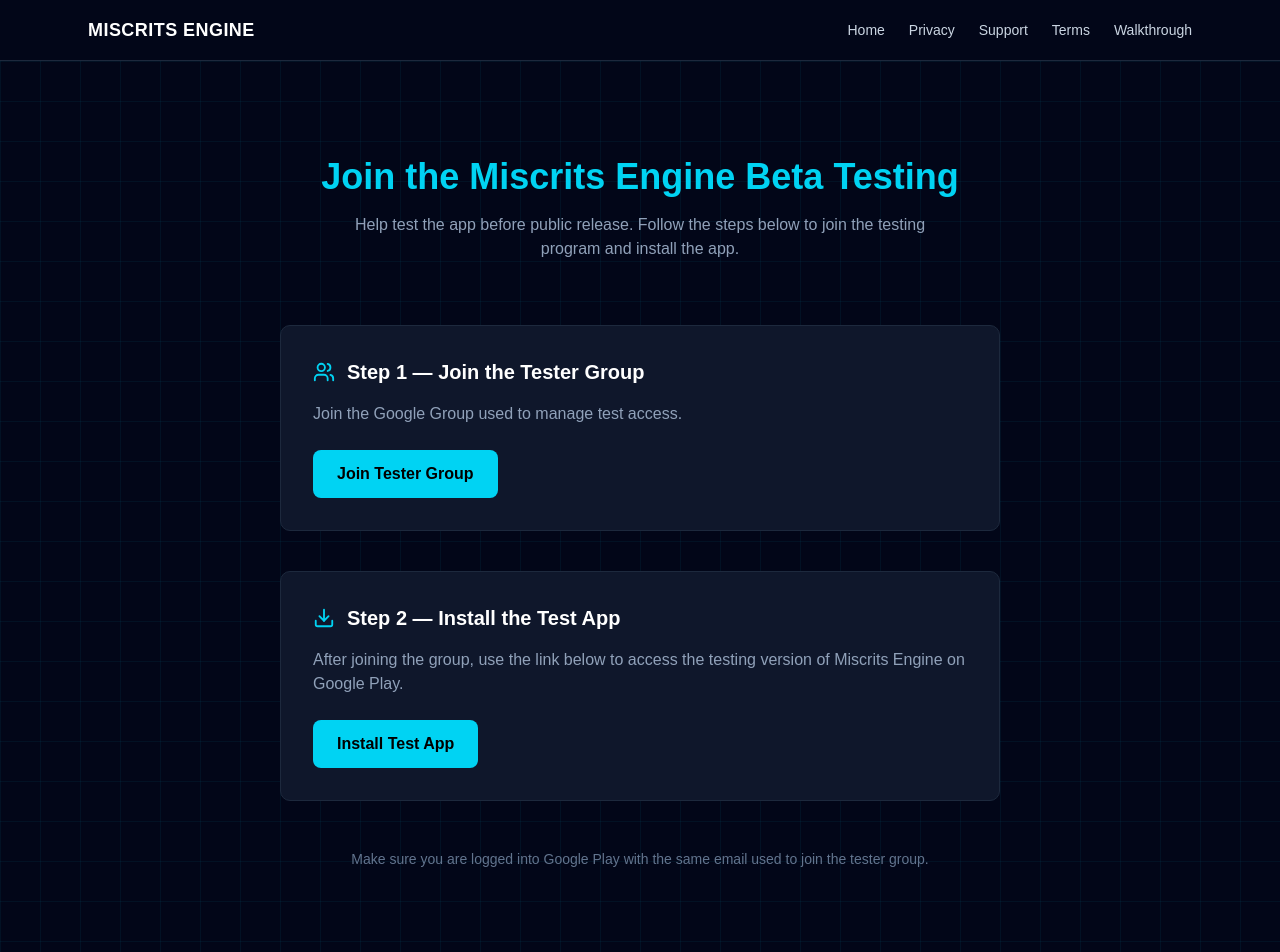
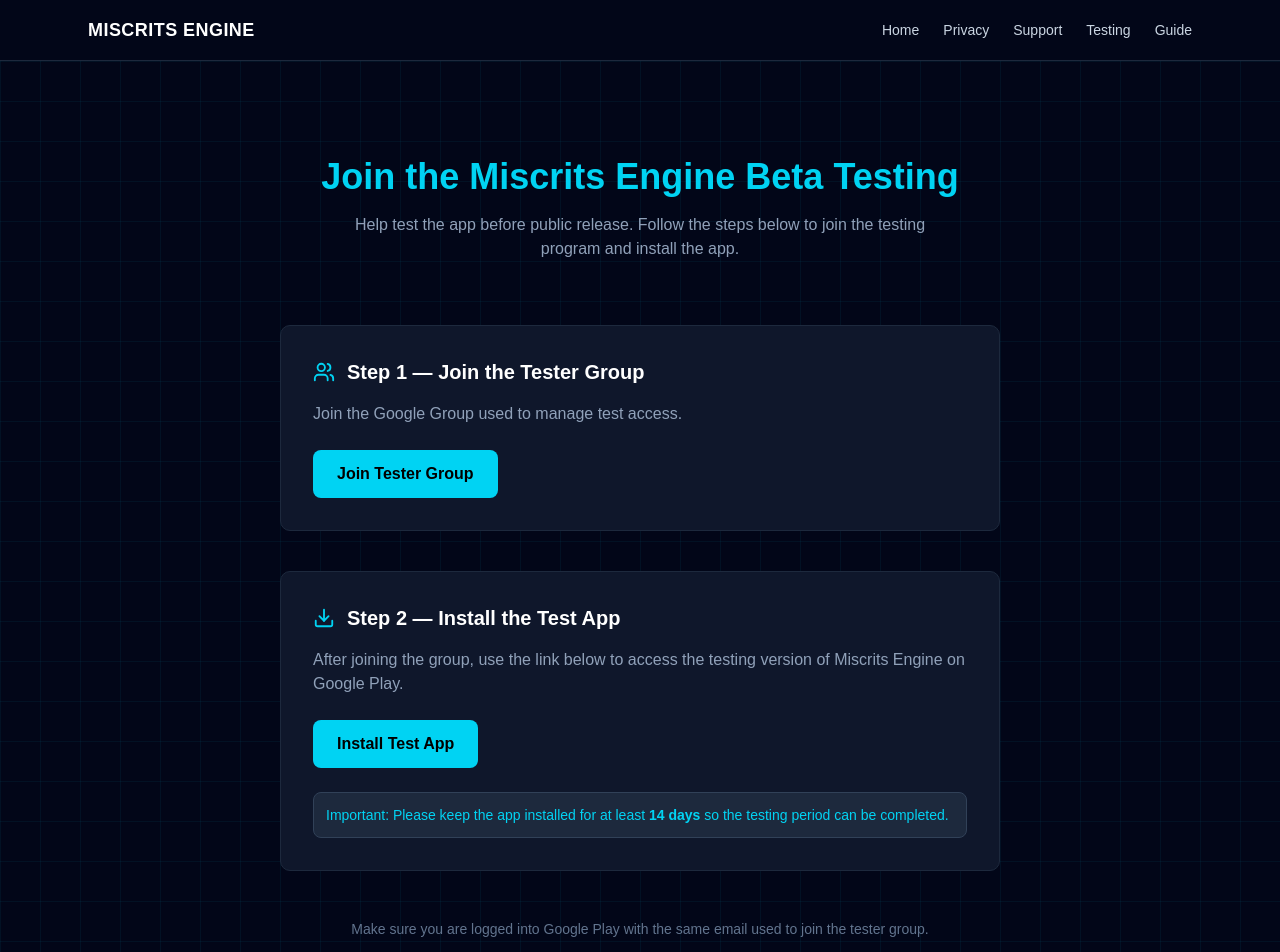
Before and after one commit to amohrain/miscrits-engine-site, a React (Vite) app: page /testers in a window 1280 px wide. Shown: the top 952 px of the page. Built offline with nearby package versions, Linux system fonts and the light colour scheme; the HTML template or start-up script is replaced by a standard one.

Commit message:
add important info

```diff
--- a/src/components/Navbar.tsx
+++ b/src/components/Navbar.tsx
@@ -24,11 +24,11 @@
             Support
           </Link>
 
-          <Link to="/terms" className="hover:text-cyan-400">
-            Terms
+          <Link to="/test" className="hover:text-cyan-400">
+            Testing
           </Link>
           <Link to="/walkthrough" className="hover:text-cyan-400">
-            Walkthrough
+            Guide
           </Link>
         </div>
       </div>
--- a/src/pages/Testers.tsx
+++ b/src/pages/Testers.tsx
@@ -66,6 +66,12 @@
           >
             Install Test App
           </a>
+          {/* Important note */}
+
+          <p className="text-cyan-400 text-sm mt-6 bg-slate-800 border border-slate-700 rounded-md p-3">
+            Important: Please keep the app installed for at least <b>14 days</b>{" "}
+            so the testing period can be completed.
+          </p>
         </div>
       </div>
 
```
